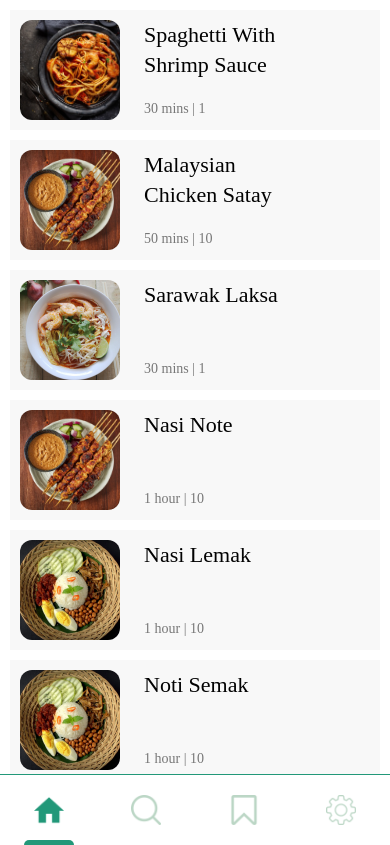
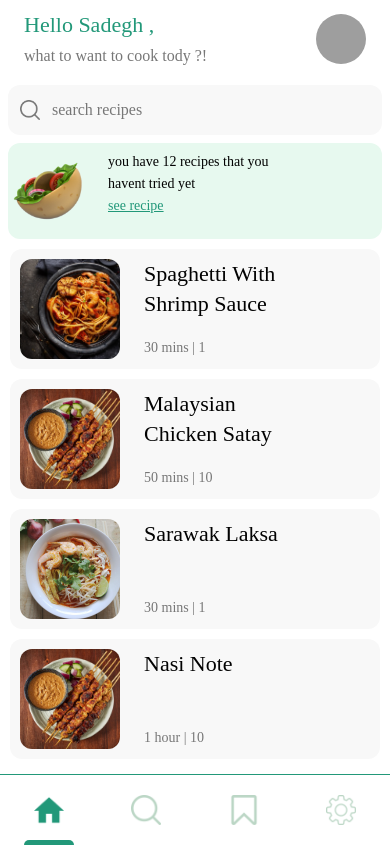
Before and after one commit to sadegh1379/Food_App, a React Native app: screen /Tabs in a window 390 px wide. Built offline with nearby package versions, Linux system fonts and the light colour scheme; grey boxes are pictures that could not be loaded.

Commit message:
'header'

```diff
--- a/components/CategoriCard.js
+++ b/components/CategoriCard.js
@@ -17,6 +17,7 @@ const CategoriCard = ({categoriItem , onPress , containerCustomStyle}) => {
                 marginTop : 10,
                 backgroundColor:COLORS.gray2,
                 marginHorizontal : 10,
+
                 ...containerCustomStyle
             }}
             onPress={onPress}
--- a/constants/dummyData.js
+++ b/constants/dummyData.js
@@ -260,156 +260,7 @@ const trendingRecipes = [
 
         ]
     },
-    {
-        id: 5,
-        name: "Nasi Lemak",
-        image: images.nasiLemak,
-        duration: "1 hour",
-        serving: 10,
-        isBookmark: true,
-        category: "Local",
-        author: {
-            profilePic: images.UserProfile7,
-            name: "Ali Baba",
-        },
-        ingredients: [
-            {
-                id: 1,
-                icon: icons.chilli,
-                description: "Dried Chilli",
-                quantity: "30g"
-            },
-            {
-                id: 2,
-                icon: icons.garlic,
-                description: "Garlic cloves",
-                quantity: "3"
-            },
-            {
-                id: 3,
-                icon: icons.egg,
-                description: "Egg",
-                quantity: "10"
-            },
-            {
-                id: 4,
-                icon: icons.rice,
-                description: "rice",
-                quantity: "1kg"
-            },
-            {
-                id: 5,
-                icon: icons.anchovy,
-                description: "Dried anchovies",
-                quantity: "3 cups"
-            },
 
-
-        ],
-        viewers: [
-
-        ]
-    },
-    {
-        id: 6,
-        name: "Noti Semak",
-        image: images.nasiLemak,
-        duration: "1 hour",
-        serving: 10,
-        isBookmark: true,
-        category: "Local",
-        author: {
-            profilePic: images.UserProfile7,
-            name: "Ali Baba",
-        },
-        ingredients: [
-            {
-                id: 1,
-                icon: icons.chilli,
-                description: "Dried Chilli",
-                quantity: "30g"
-            },
-            {
-                id: 2,
-                icon: icons.garlic,
-                description: "Garlic cloves",
-                quantity: "3"
-            },
-            {
-                id: 3,
-                icon: icons.egg,
-                description: "Egg",
-                quantity: "10"
-            },
-            {
-                id: 4,
-                icon: icons.rice,
-                description: "rice",
-                quantity: "1kg"
-            },
-            {
-                id: 5,
-                icon: icons.anchovy,
-                description: "Dried anchovies",
-                quantity: "3 cups"
-            },
-
-
-        ],
-        viewers: [
-
-        ]
-    },
-    {
-        id: 7,
-        name: "Lennoc Scop",
-        image: images.laksa,
-        duration: "1 hour",
-        serving: 10,
-        isBookmark: true,
-        category: "Local",
-        author: {
-            profilePic: images.UserProfile7,
-            name: "Ali Baba",
-        },
-        ingredients: [
-            {
-                id: 1,
-                icon: icons.chilli,
-                description: "Dried Chilli",
-                quantity: "30g"
-            },
-            {
-                id: 2,
-                icon: icons.garlic,
-                description: "Garlic cloves",
-                quantity: "3"
-            },
-            {
-                id: 3,
-                icon: icons.egg,
-                description: "Egg",
-                quantity: "10"
-            },
-            {
-                id: 4,
-                icon: icons.rice,
-                description: "rice",
-                quantity: "1kg"
-            },
-            {
-                id: 5,
-                icon: icons.anchovy,
-                description: "Dried anchovies",
-                quantity: "3 cups"
-            },
-
-
-        ],
-        viewers: [
-
-        ]
-    },
 
 ]
 
--- a/constants/images.js
+++ b/constants/images.js
@@ -6,6 +6,7 @@ const satay = require("../assets/images/recipes/satay.png")
 const laksa = require("../assets/images/recipes/laksa.png")
 const nasiLemak = require("../assets/images/recipes/nasi-lemak.webp")
 
+const sadegh = require("../assets/images/dummy_profiles/sadegh.jpg")
 const profile = require("../assets/images/dummy_profiles/profile.png")
 const UserProfile1 = require("../assets/images/dummy_profiles/profile-pic-1.png")
 const UserProfile2 = require("../assets/images/dummy_profiles/profile-pic-2.png")
@@ -37,4 +38,5 @@ export default {
     UserProfile8,
     UserProfile9,
     UserProfile10,
+    sadegh
 }
--- a/screens/Home.js
+++ b/screens/Home.js
@@ -5,11 +5,130 @@ import {
   TouchableOpacity,
   SafeAreaView,
   FlatList,
+  Image,
+  TextInput
 } from 'react-native';
-import { COLORS, dummyData } from '../constants';
+import { COLORS, dummyData, FONTS, icons, images, SIZES } from '../constants';
 import { CategoriCard } from '../components';
 
 const Home = ({navigation}) => {
+
+  const renderHeader = ()=>{
+    return(
+      <View style={{flex:1 , marginVertical : 10
+        ,flexDirection:'row',
+        justifyContent:'space-between',
+        alignItems:'center',
+        marginHorizontal : SIZES.padding
+      }}>
+          <View>
+            <Text
+              style={{
+                ...FONTS.h2,
+                color : COLORS.darkGreen
+              }}
+            >Hello Sadegh ,</Text>
+            <Text
+              style={{
+                color:COLORS.gray,
+                ...FONTS.body3,
+                marginTop : 5
+              }}
+            >what to want to cook tody ?!</Text>
+          </View>
+            <TouchableOpacity>
+              <Image
+                  source={images.sadegh}
+                  resizeMode="cover"
+                  style={{
+                    width :50,
+                    height : 50,
+                    borderRadius : 80,
+                  }}
+              />
+            </TouchableOpacity>
+      </View>
+    )
+  }
+
+  const renderSearchbar = ()=>{
+    return(
+      <View
+        style={{
+          backgroundColor:COLORS.gray2,
+          flexDirection:'row',
+          alignItems:'center',
+          borderRadius : SIZES.radius,
+          marginHorizontal : SIZES.base,
+          paddingHorizontal : SIZES.radius,
+          height : 50,
+          marginVertical : SIZES.base,
+
+        }}
+      >
+        <Image
+          source={icons.search}
+          style={{
+            width : 20,
+            height : 20,
+            tintColor  : COLORS.gray,
+
+          }}
+        />
+        <TextInput
+          placeholderTextColor={COLORS.gray}
+          placeholder="search recipes"
+          style={{
+            ...FONTS.body3,
+            marginLeft : SIZES.radius
+          }}
+        />
+      </View>
+    )
+  }
+
+  const renderSeeRecipe = ()=>{
+    return(
+      <View
+        style={{
+          flexDirection:'row',
+          marginHorizontal : SIZES.base,
+          backgroundColor : COLORS.lightGreen,
+          paddingVertical : SIZES.base,
+          borderRadius:SIZES.radius
+        }}
+      >
+          <View>
+            <Image
+              source={images.recipe}
+              resizeMode="cover"
+              style={{
+                width : 80,
+                height : 80
+              }}
+            />
+          </View>
+          <View style={{flex : 1 , paddingLeft : 20}}>
+            <Text
+              style={{
+                ...FONTS.body4,
+                width : '60%',
+                color :COLORS.black
+              }}
+            >you have 12 recipes that you havent tried yet</Text>
+            <TouchableOpacity>
+              <Text
+                style={{
+                  textDecorationLine:'underline',
+                  ...FONTS.h4,
+                  color : COLORS.darkGreen
+                }}
+              >see recipe</Text>
+            </TouchableOpacity>
+          </View>
+      </View>
+    )
+  }
   return(
     <SafeAreaView style={{flex :1 , backgroundColor:COLORS.white}}>
         <FlatList
@@ -19,12 +138,20 @@ const Home = ({navigation}) => {
             showsVerticalScrollIndicator={false}
             renderItem={({item})=><CategoriCard
                 categoriItem={item}
-                containerCustomStyle={{}}
+                containerCustomStyle={{borderRadius : SIZES.radius}}
                 onPress={()=>navigation.navigate('Recipe' , {recipe : item})}
                 />}
-            ListHeaderComponent={()=>{
-                return(<View></View>)
-            }}
+            ListHeaderComponent={
+              <View>
+                {/* header */}
+                {renderHeader()}
+                {/* search bar */}
+                {renderSearchbar()}
+                {/* see recipe card */}
+                {renderSeeRecipe()}
+                {/* categori header */}
+              </View>
+            }
             ListFooterComponent={()=>{
                 return(<View style={{marginBottom:80}}></View>)
             }}
```
Also changed, not shown: 1 other file (tests, documents, lock files or other folders).
